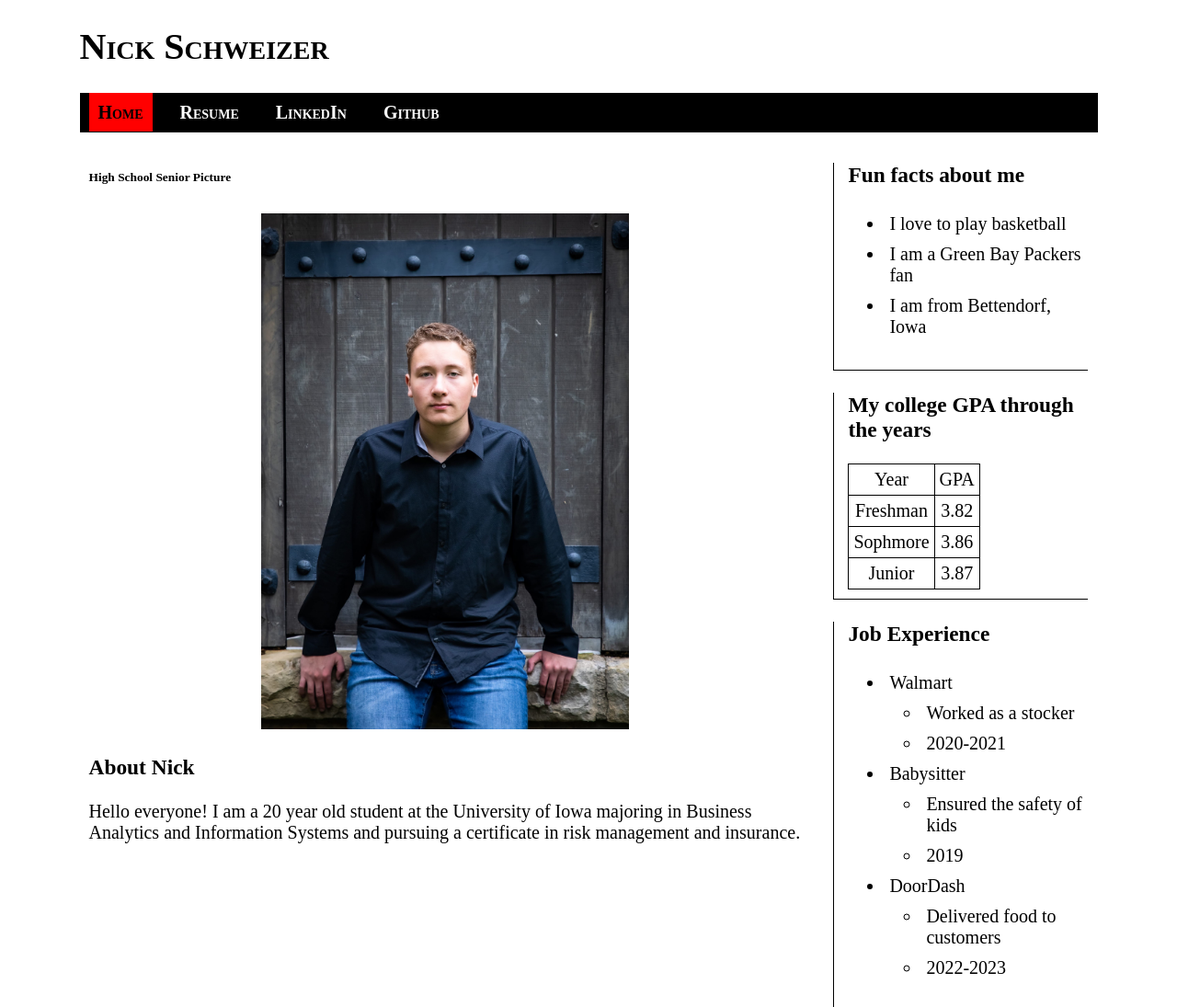
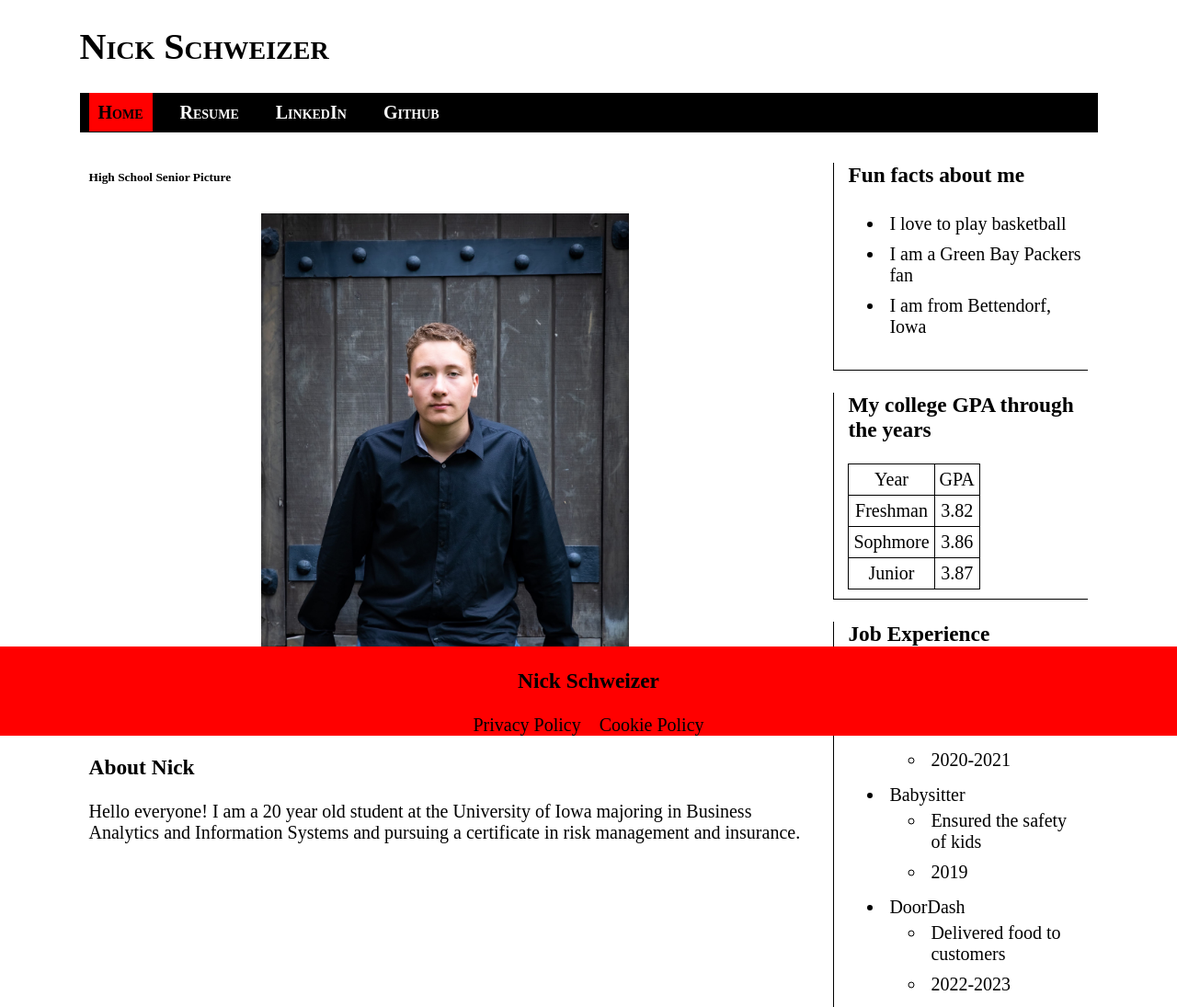
Before and after one commit to nickschweizer/Final-Project2, a plain HTML site: page index.html in a window 1280 px wide. Shown: the top 1095 px of the page at 92% size. Drawn offline with Linux system fonts and the light colour scheme.

Commit message:
Google Tag

```diff
--- a/css/stylesheet.css
+++ b/css/stylesheet.css
@@ -32,6 +32,35 @@ article.sidebar {
     border-bottom: 1px solid black;
     padding-left: 15px;
     padding-bottom: 10px;
+}
+
+.footer {
+    position: fixed;
+    left: 0;
+    bottom: 0;
+    width: 100%;
+    background-color: red;
+    color: black;
+    text-align: center;
+}
+
+.footer-links-container {
+    display: flex;
+    justify-content: center;
+}
+
+
+.footer-links-container a {
+    text-decoration: none;
+    padding: 0 10px;
+    color: black;
+}
+
+.footer-links-container a:hover {
+    color: whitesmoke;
+    background-color: black;
+
+
 }
 
 hr {
--- a/index.html
+++ b/index.html
@@ -7,13 +7,13 @@
   <link rel="stylesheet" type="text/css" href="./css/stylesheet.css">
   <link rel="icon" type="image/png" sizes="32x32" href="favicon32x32.png">
 <!-- Google tag (gtag.js) -->
-<script async src="https://www.googletagmanager.com/gtag/js?id=G-VQL3HTKSR9"></script>
+<script async src="https://www.googletagmanager.com/gtag/js?id=G-637GMKVLBJ"></script>
 <script>
   window.dataLayer = window.dataLayer || [];
   function gtag(){dataLayer.push(arguments);}
   gtag('js', new Date());
 
-  gtag('config', 'G-VQL3HTKSR9');
+  gtag('config', 'G-637GMKVLBJ');
 </script>
 </head>
 
@@ -104,29 +104,43 @@
         <article class="sidebar">
           <h3> Job Experience </h3>
           <ul>
-            <li> Walmart </li>
+            <li> Walmart
               <ul>
                 <li> Worked as a stocker </li>
                 <li> 2020-2021 </li>
               </ul>
-            <li> Babysitter </li>
+            </li>
+            <li> Babysitter
               <ul>
                 <li> Ensured the safety of kids </li>
                 <li> 2019 </li>
               </ul>
-            <li> DoorDash </li>
+            </li>
+            <li> DoorDash
               <ul>
                 <li> Delivered food to customers </li>
                 <li> 2022-2023 </li>
               </ul>
+            </li>
           </ul>
         </article>
 
 
 
     </aside>
+    <div class="footer">
+      <h3> Nick Schweizer </h3>
+      <div class="footer-links-container">
+        <!-- Privacy Policy link -->
+        <a href="/privacy-policy">Privacy Policy</a>
+        <!-- Cookie Policy link -->
+        <a href="/cookie-policy">Cookie Policy</a>
+      </div>
+
+    </div>
 
   </div> <!-- close the wrap div -->
+
 </body>
 
 </html>
```
Lines whose indentation alone changed are shown as unchanged.
